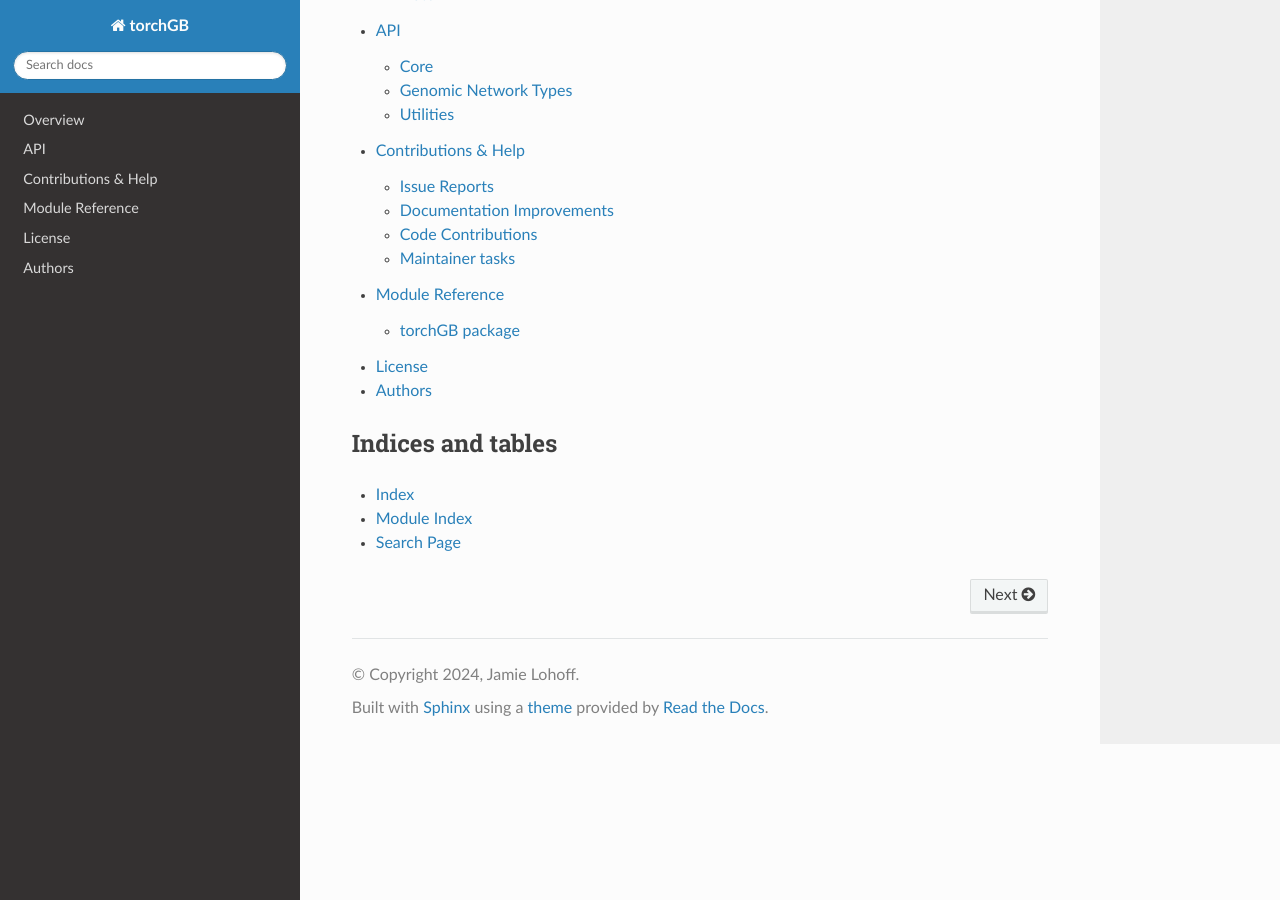
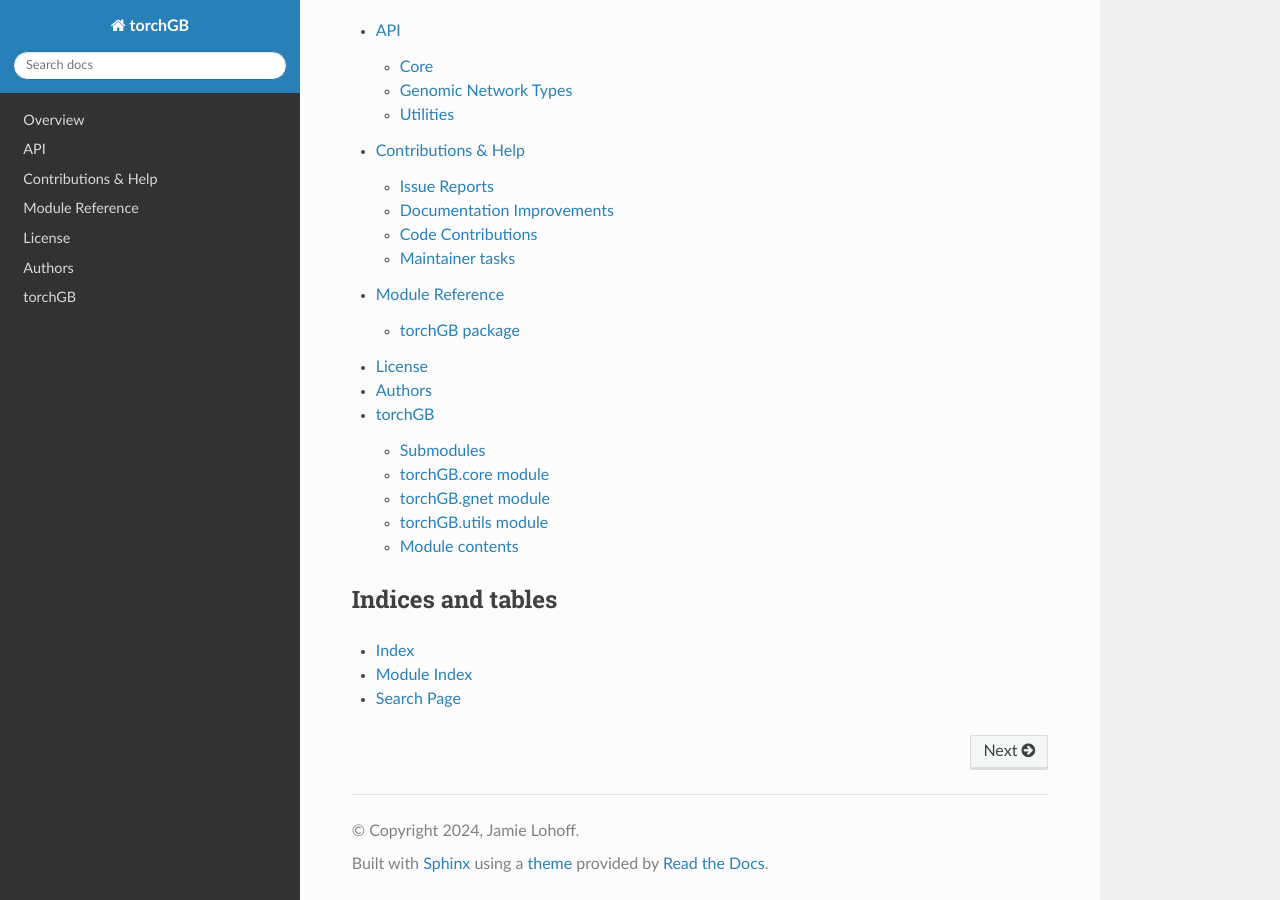
Before and after one commit to jamielohoff/torchGB, a Sphinx documentation site: the page built from docs/index.rst, in a window 1280 px wide and 900 px high, scrolled down 709 px. Built offline with Sphinx 7.4.7 and the Read the Docs theme 3.1.0, drawn with Linux system fonts in a browser that asks for light colours.

Commit message:
Building...

```diff
--- a/docs/index.rst
+++ b/docs/index.rst
@@ -35,6 +35,7 @@ Contents
     Module Reference <api/modules>
     License <license>
     Authors <authors>
+    torchGB <source/torchGB>
 
 
 Indices and tables
--- /dev/null
+++ b/docs/source/torchGB.rst
@@ -0,0 +1,37 @@
+torchGB package
+===============
+
+Submodules
+----------
+
+torchGB.core module
+-------------------
+
+.. automodule:: torchGB.core
+   :members:
+   :undoc-members:
+   :show-inheritance:
+
+torchGB.gnet module
+-------------------
+
+.. automodule:: torchGB.gnet
+   :members:
+   :undoc-members:
+   :show-inheritance:
+
+torchGB.utils module
+--------------------
+
+.. automodule:: torchGB.utils
+   :members:
+   :undoc-members:
+   :show-inheritance:
+
+Module contents
+---------------
+
+.. automodule:: torchGB
+   :members:
+   :undoc-members:
+   :show-inheritance:
```
Also changed, not shown: docs/source/modules.rst (added, +7 -0 lines).
